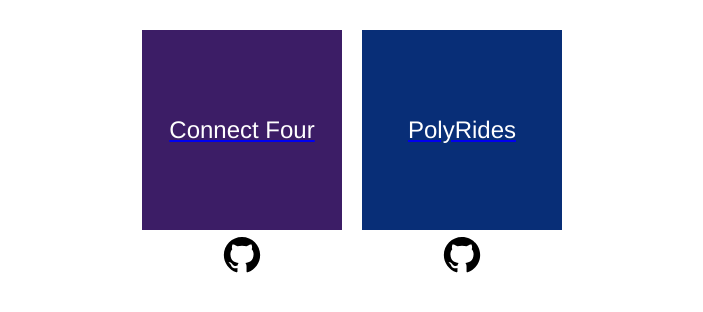
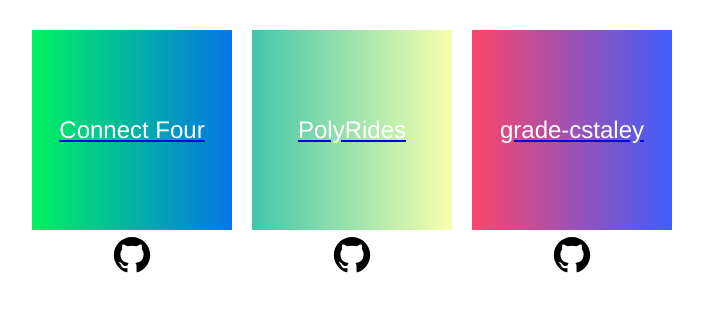
Before and after one commit to calebhskim/calebhskim.github.io, a plain HTML site: page index.html in a window 1280 px wide. Shown: the whole page, without its empty margins (288-991 px from the left). Drawn offline with Linux system fonts and the light colour scheme.

Commit message:
Added grade-cstaley

```diff
--- a/index.html
+++ b/index.html
@@ -30,7 +30,7 @@
       </a>
     </div>
     <div class="project">
-      <a href="https://polyridesweb.firebaseapp.com/" target="APP_CONNECTFOUR">
+      <a href="https://polyridesweb.firebaseapp.com/" target="APP_POLYRIDES">
         <div class="polyrides">
           PolyRides
         </div>
@@ -41,6 +41,18 @@
         </svg>
       </a>
     </div>
+    <div class="project">
+      <a href="http://calebhskim.github.io/grade-cstaley/" target="APP_GRADE_CSTALEY">
+        <div class="gradecstaley">
+          grade-cstaley
+        </div>
+      </a>
+      <a href="https://github.com/calebhskim/grade-cstaley/" target="GITHUB_POLYRIDES">
+        <svg viewBox='0 0 512 512'>
+          <path d='M256 70.7c-102.6 0-185.9 83.2-185.9 185.9 0 82.1 53.3 151.8 127.1 176.4 9.3 1.7 12.3-4 12.3-8.9V389.4c-51.7 11.3-62.5-21.9-62.5-21.9 -8.4-21.5-20.6-27.2-20.6-27.2 -16.9-11.5 1.3-11.3 1.3-11.3 18.7 1.3 28.5 19.2 28.5 19.2 16.6 28.4 43.5 20.2 54.1 15.4 1.7-12 6.5-20.2 11.8-24.9 -41.3-4.7-84.7-20.6-84.7-91.9 0-20.3 7.3-36.9 19.2-49.9 -1.9-4.7-8.3-23.6 1.8-49.2 0 0 15.6-5 51.1 19.1 14.8-4.1 30.7-6.2 46.5-6.3 15.8 0.1 31.7 2.1 46.6 6.3 35.5-24 51.1-19.1 51.1-19.1 10.1 25.6 3.8 44.5 1.8 49.2 11.9 13 19.1 29.6 19.1 49.9 0 71.4-43.5 87.1-84.9 91.7 6.7 5.8 12.8 17.1 12.8 34.4 0 24.9 0 44.9 0 51 0 4.9 3 10.7 12.4 8.9 73.8-24.6 127-94.3 127-176.4C441.9 153.9 358.6 70.7 256 70.7z' />
+        </svg>
+      </a>
+    </div>
   </div>
 </body>
 </html>
--- a/style.css
+++ b/style.css
@@ -28,10 +28,12 @@
 }
 
 .connectfour {
+  background: #00f260; /* fallback for old browsers */
+  background: -webkit-linear-gradient(to right, #00f260, #0575e6); /* Chrome 10-25, Safari 5.1-6 */
+  background: linear-gradient(to right, #00f260, #0575e6); /* W3C, IE 10+/ Edge, Firefox 16+, Chrome 26+, Opera 12+, Safari 7+ */
   display: flex;
   height: 200px;
   width: 200px;
-  background-color: #3C1D66;
   color: white;
   justify-content: center;
   align-items: center;
@@ -43,11 +45,25 @@
 }
 
 .polyrides {
+  background: #43c6ac; /* fallback for old browsers */
+  background: -webkit-linear-gradient(to right, #43c6ac, #f8ffae); /* Chrome 10-25, Safari 5.1-6 */
+  background: linear-gradient(to right, #43c6ac, #f8ffae); /* W3C, IE 10+/ Edge, Firefox 16+, Chrome 26+, Opera 12+, Safari 7+ */
   display: flex;
   height: 200px;
   width: 200px;
-  background-color: #082E77;
   color: white;
   justify-content: center;
   align-items: center;
 }
+
+.gradecstaley {
+  background: #fc466b; /* fallback for old browsers */
+  background: -webkit-linear-gradient(to right, #fc466b, #3f5efb); /* Chrome 10-25, Safari 5.1-6 */
+  background: linear-gradient(to right, #fc466b, #3f5efb); /* W3C, IE 10+/ Edge, Firefox 16+, Chrome 26+, Opera 12+, Safari 7+ */
+  display: flex;
+  height: 200px;
+  width: 200px;
+  color: white;
+  justify-content: center;
+  align-items: center;
+}
```
